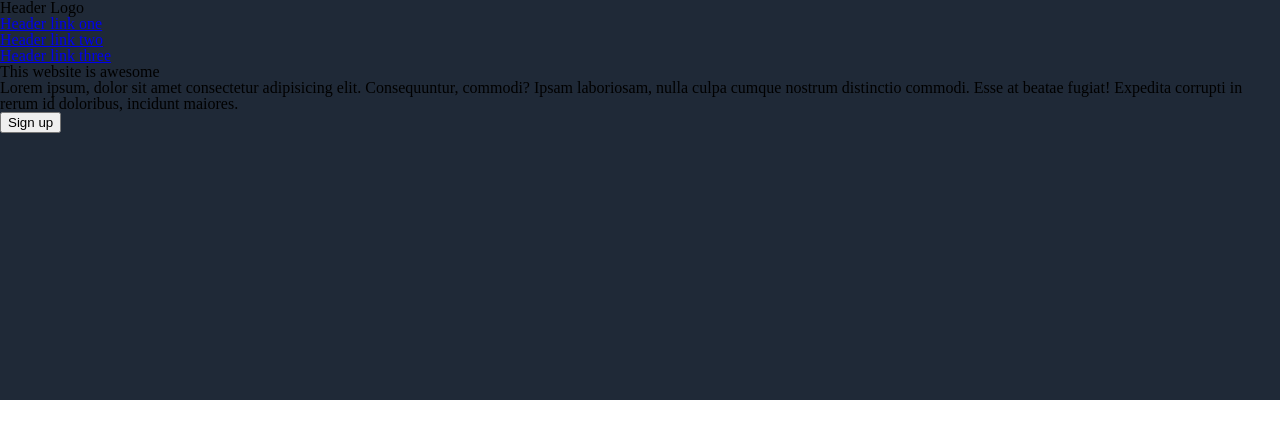
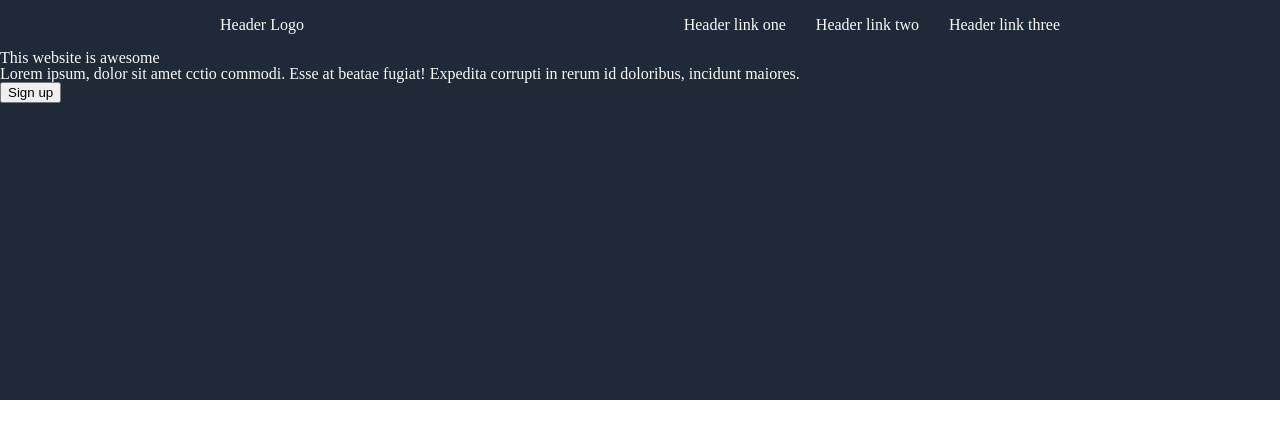
Before and after one commit to reiv-j/landing-page, a plain HTML site: page index.html in a window 1280 px wide. Drawn offline with Linux system fonts and the light colour scheme.

Commit message:
Make navbar use display flex and position items

```diff
--- a/index.html
+++ b/index.html
@@ -20,7 +20,7 @@
         <div class="hero-content">
             <div class="left">
                 <h2>This website is awesome</h2>
-                <p>Lorem ipsum, dolor sit amet consectetur adipisicing elit. Consequuntur, commodi? Ipsam laboriosam, nulla culpa cumque nostrum distinctio commodi. Esse at beatae fugiat! Expedita corrupti in rerum id doloribus, incidunt maiores.</p>
+                <p>Lorem ipsum, dolor sit amet cctio commodi. Esse at beatae fugiat! Expedita corrupti in rerum id doloribus, incidunt maiores.</p>
                 <button>Sign up</button>
             </div>
             <div class="right">
--- a/style.css
+++ b/style.css
@@ -1,5 +1,32 @@
+body {
+    font-family: ;
+}
+
 .hero {
     width: 100%;
     height: 400px;
     background-color: #1F2937;
+    color: #F9FAF8;
 }
+
+nav {
+    height: 50px;
+    margin: 0 220px;
+    display: flex;
+    flex-direction: row;
+    justify-content: space-between;
+    align-items: center;
+}
+
+ul {
+    list-style-type: none;
+    display: flex;
+    gap: 30px;
+}
+
+
+a {
+    text-decoration: none;
+    color: #F9FAF8;
+
+}
```
